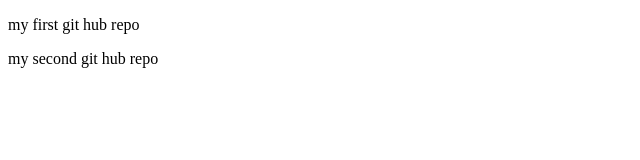
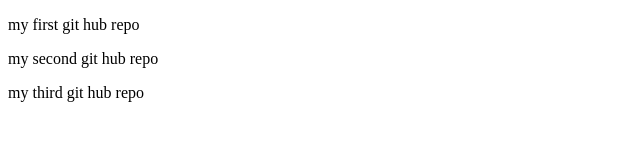
Before and after one commit to sushanthshetty123/my-new-githubreo, a plain HTML site: page index.html in a window 1280 px wide. Shown: the whole page, without its empty margins (0-640 px from the left). Drawn offline with Linux system fonts and the light colour scheme.

Commit message:
Update index.html
my second git hub repo

```diff
--- a/index.html
+++ b/index.html
@@ -3,7 +3,7 @@
 <body>
 	<p>my first git hub repo</p>
         <p>my second git hub repo</p>
-
+        <p>my third git hub repo</p>
 
 </body>
 </head>
```
